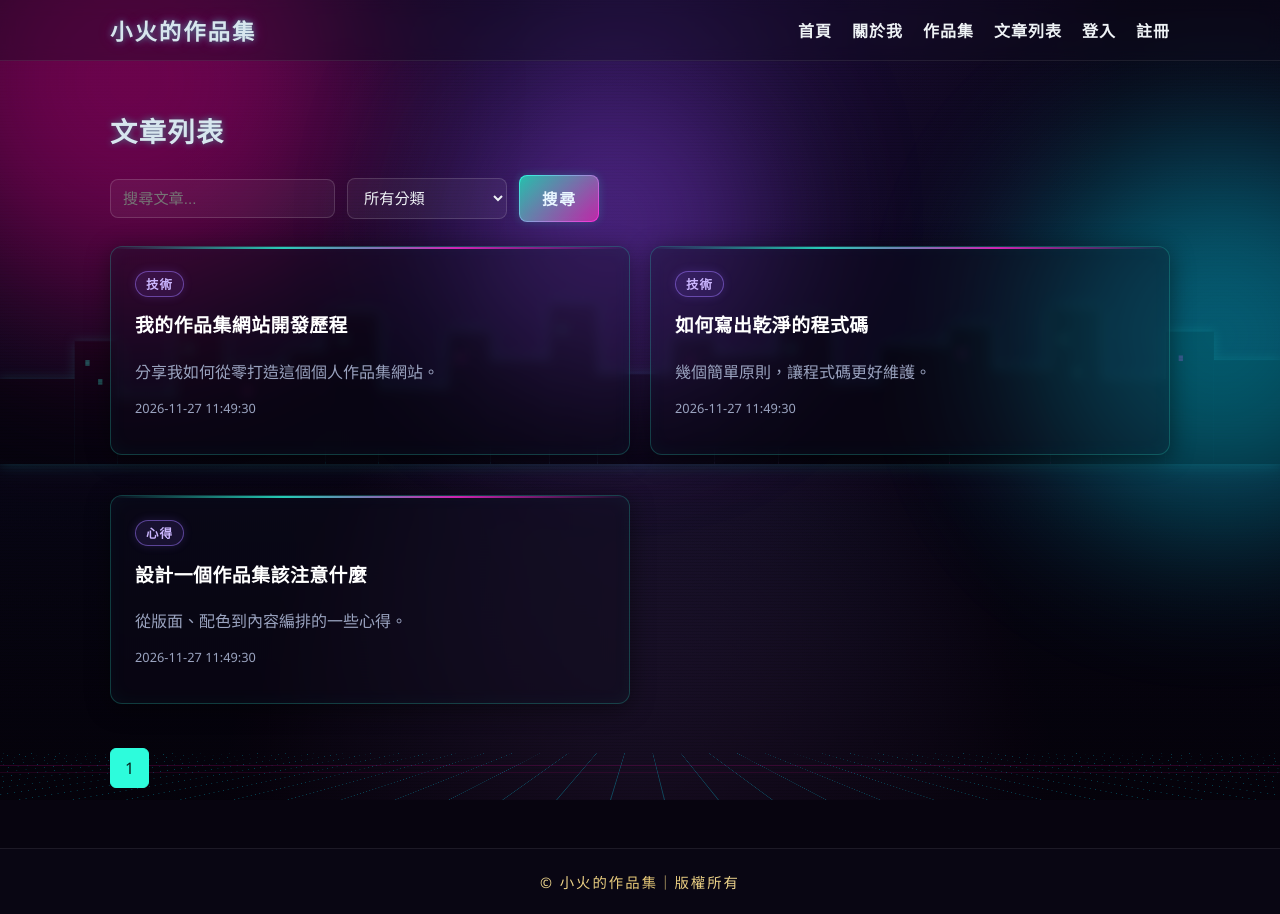
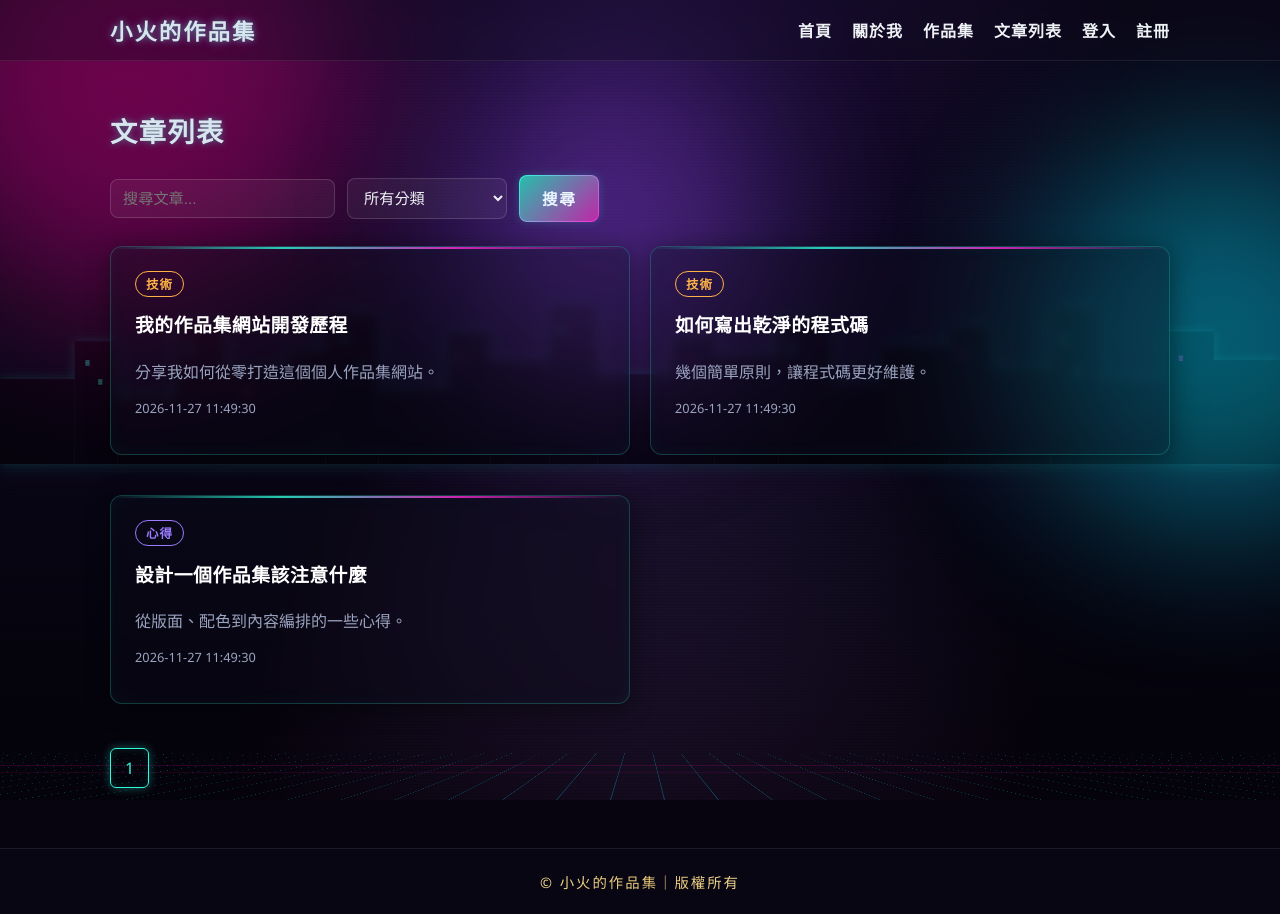
Before and after one commit to cooldragonboat/genai_FP, a Node server app: page /articles in a window 1280 px wide. Run offline with Node 20, Linux system fonts and the light colour scheme; data comes from the database, SQL or seed files in the repository; some libraries are stand-ins or nearby versions.

Commit message:
分類標籤改透明外框並依分類自動配色，頁碼選中改透明霓虹外框
Co-Authored-By: Claude Opus 4.8 <noreply@anthropic.com>
Claude-Session: https://claude.ai/code/session_01Lxwi4GyyrmtLQJzSzfjpnB

```diff
--- a/public/css/style.css
+++ b/public/css/style.css
@@ -394,7 +394,12 @@ select option {
   color: var(--text);
   text-decoration: none;
 }
-.pagination .active { background: var(--neon-cyan); color: #04201c; border-color: var(--neon-cyan); }
+.pagination .active {
+  background: transparent;
+  color: var(--neon-cyan);
+  border-color: var(--neon-cyan);
+  box-shadow: 0 0 10px rgba(45, 252, 220, 0.35), inset 0 0 10px rgba(45, 252, 220, 0.12);
+}
 
 table {
   width: 100%;
@@ -420,11 +425,9 @@ th { color: var(--muted); font-weight: 600; }
   font-weight: 600;
 }
 .badge-cat {
-  background: rgba(140, 100, 255, 0.12);
-  border: 1px solid rgba(160, 120, 255, 0.5);
-  color: #cbb6ff;
+  background: transparent;
+  border: 1px solid currentColor;
   letter-spacing: 1px;
-  box-shadow: 0 0 10px rgba(140, 100, 255, 0.18);
 }
 .badge-admin { background: rgba(255, 122, 48, 0.2); color: var(--neon-orange); }
 .badge-user { background: rgba(45, 252, 220, 0.15); color: var(--neon-cyan); }
--- a/views/article-detail.ejs
+++ b/views/article-detail.ejs
@@ -1,6 +1,6 @@
 <%- include('partials/header') %>
 
-<span class="badge badge-cat"><%= article.category %></span>
+<%- include('partials/badge', { cat: article.category }) %>
 <h1 class="page-title"><%= article.title %></h1>
 <p style="color: var(--muted); font-size: 0.85rem;">發布於 <%= article.created_at %></p>
 
--- a/views/articles.ejs
+++ b/views/articles.ejs
@@ -16,7 +16,7 @@
 <div class="grid grid-2">
   <% articles.forEach(a => { %>
     <div class="card">
-      <span class="badge badge-cat"><%= a.category %></span>
+      <%- include('partials/badge', { cat: a.category }) %>
       <h3><a href="/articles/<%= a.id %>" style="text-decoration: none;"><%= a.title %></a></h3>
       <p style="color: var(--muted);"><%= a.summary %></p>
       <p style="color: var(--muted); font-size: 0.8rem;"><%= a.created_at %></p>
--- /dev/null
+++ b/views/partials/badge.ejs
@@ -0,0 +1,8 @@
+<%
+  // 依分類名稱自動配一個固定顏色（同一分類永遠同色）
+  var palette = ['#2dfcdc', '#ff2bd6', '#9b7bff', '#ffb347', '#5c9bff', '#7dff6c', '#ff6c8a', '#ffd23f'];
+  var ci = 0;
+  for (var i = 0; i < cat.length; i++) ci = (ci + cat.charCodeAt(i)) % palette.length;
+  var c = palette[ci];
+%>
+<span class="badge badge-cat" style="color: <%= c %>;"><%= cat %></span>
--- a/views/portfolio.ejs
+++ b/views/portfolio.ejs
@@ -17,7 +17,7 @@
   <% items.forEach(p => { %>
     <div class="card">
       <h3><%= p.title %></h3>
-      <span class="badge badge-cat"><%= p.category %></span>
+      <%- include('partials/badge', { cat: p.category }) %>
       <p style="color: var(--muted); margin-top: 10px;"><%= p.description %></p>
       <% if (p.link_url) { %><a class="btn btn-sm" href="<%= p.link_url %>" target="_blank">查看連結</a><% } %>
     </div>
```
